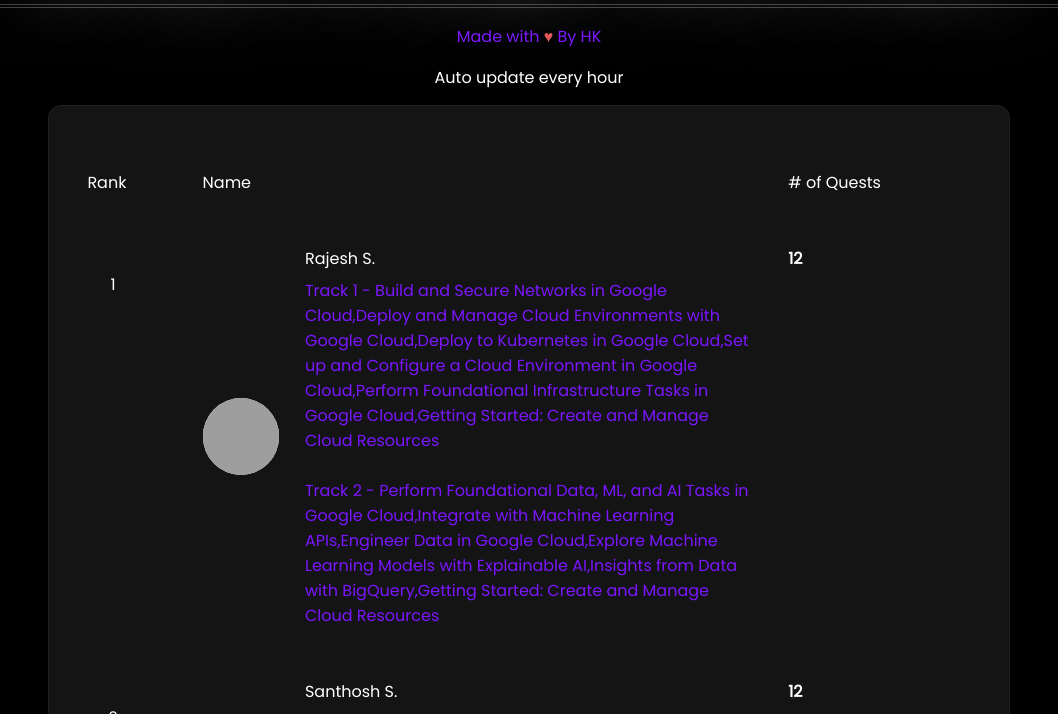
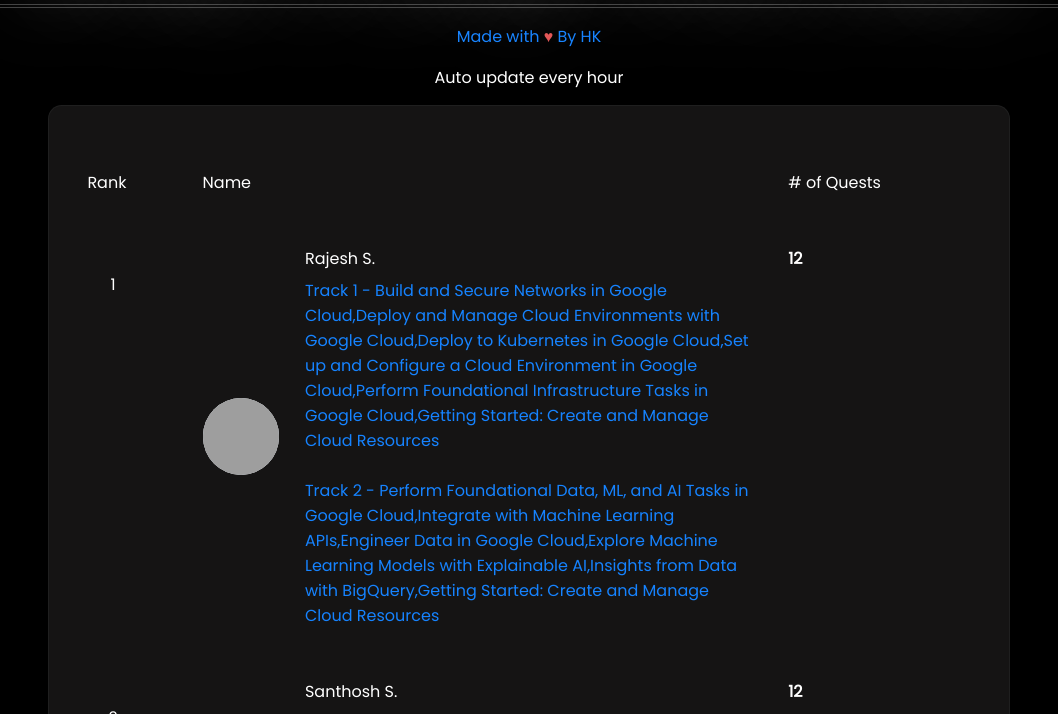
Before and after one commit to scortier/GCP_LeaderBoard, a plain HTML site: page index.html in a window 1280 px wide. Shown: the part 94-808 px from the top of the page, without its empty margins (119-1177 px from the left). Drawn offline with Linux system fonts and the light colour scheme; grey boxes are pictures that could not be loaded.

Commit message:
New Structure

```diff
--- a/style.css
+++ b/style.css
@@ -8,9 +8,9 @@
     --light: #CAD4E1;
     --lighter: #F5F8FC;
     --lightest: var(--white);
-    --primary: #7B16FF;
+    --primary: #1683ff;
     --primary-light: #DDD9FF;
-    --primary-trans: rgba(123, 22, 255, 0.4);
+    --primary-trans: rgba(22, 162, 255, 0.4);
     --yellow: #FDCB6E;
     --orange: #E17055;
     --teal: #00CEC9;
```
